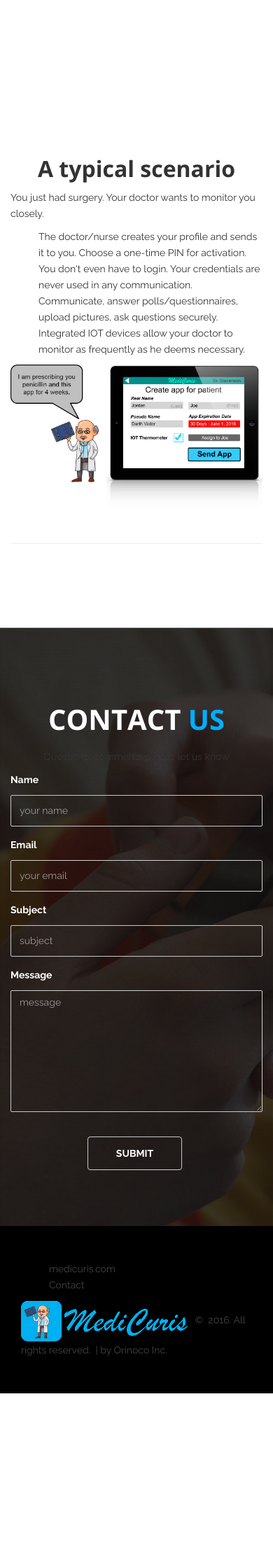
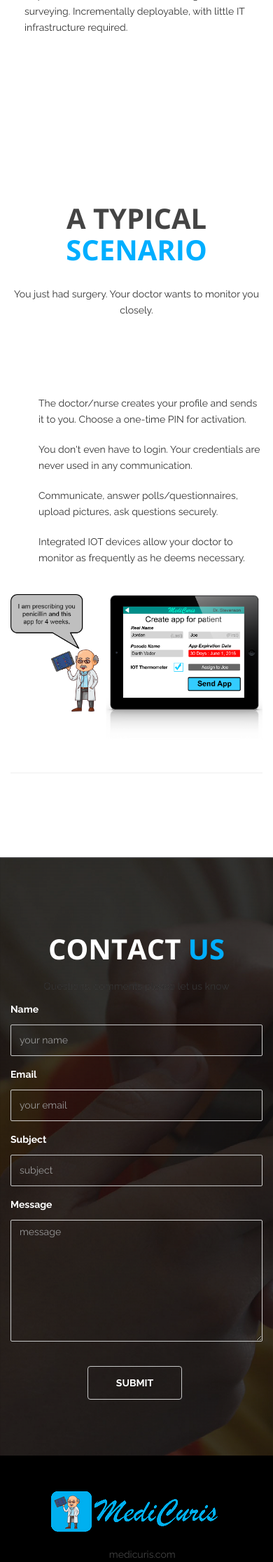
Before and after one commit to castemmasters/castem, a PHP site: page / in a window 390 px wide. Shown: the part 2491-4723 px from the top of the page at 70% size. Before the commit the page ends 4482 px from the top, so only its background shows below. Run offline with PHP 8.4, Linux system fonts and the light colour scheme; some libraries are stand-ins or nearby versions.

Commit message:
Changes for responsive

```diff
--- a/public_html/css/style.css
+++ b/public_html/css/style.css
@@ -284,6 +284,10 @@ h5{
 	margin-bottom: 0px;
 }
 
+.on .navbar-brand .img-responsive{
+    width: 180px;
+}
+
 #tf-menu {
 	padding: 15px;
 	-webkit-transition: all 0.8s;
@@ -310,7 +314,7 @@ h5{
 }
 .on{
 	background-color: #28292E !important;
-	padding: 0px !important;
+	padding: 10px !important;
 }
 .navbar-default .navbar-nav > .active > a,
 .navbar-default .navbar-nav > li > a:focus, .navbar-default .navbar-nav > li > a:hover {
@@ -322,7 +326,8 @@ h5{
 }
 
 .navbar-brand {
-   margin-top: -18px;
+   margin-top: -15px;
+   padding: 15px 0px;
 }
 .navbar-default .navbar-nav  a:hover{
 	color: #00AEFF!important;
@@ -331,6 +336,10 @@ h5{
     color: #00AEFF!important;
     background: transparent;
 }
+.navbar-toggle{
+    margin-right: 5px;
+}
+
 
 .navbar-toggle:hover{
 	background: #00AEFF!important;
@@ -661,6 +670,31 @@ h5{
 	top: 0px;
 	z-index: 999;
 }
+
+/*------------custom--------------*/
+
+.scenario_list{
+    padding-top: 40px;
+}
+.scenario_list li{
+    margin-bottom: 20px;
+}
+.featurette-image-frame{
+    padding-top: 20px;
+}
+.copyright{
+    padding-top: 20px;
+    text-align: right;
+}
+.footermenu{
+    padding-top: 20px;
+    text-align: center;
+}
+.footermenu li{
+    display: inline-block;
+    padding: 0 10px;
+}
+/*-------------end custom----------*/
 
 
 /*?BENEFit section
@@ -1258,3 +1292,18 @@ h5{
     background: #00AEFF;
     opacity: 1;
 }
+
+@media (max-width:768px){
+    .img-responsive{
+        width: 190px;
+    }
+    .featurette-image.img-responsive{
+        width: auto;
+    }
+    .footerlogo{
+        text-align: center;
+    }
+    .copyright{
+        text-align: center;
+    }
+}
--- a/public_html/includes/footer.php
+++ b/public_html/includes/footer.php
@@ -1,4 +1,5 @@
 <footer id="footer"  class="dark_background">
+<!--
 	<section class="container footer-in">
 		<div class="col-md-3">
 			<div class="widget">
@@ -15,16 +16,33 @@
 				</div>
 			</div>
 		</div>
-
-
-
 	</section>
+-->
 	<!-- end-footer-in -->
 	<section class="footbot">
 		<div class="container">
-			<div style="text-align: left;" class="col-md-12">
-				<a href="/"> <img id="footer-logo" src="images/logo1.png" alt="orinoco logo"> &#0169 &nbsp;2016. All
-				rights reserved.&nbsp; | by Orinoco Inc.</a>
+			<div class="col-sm-3 footerlogo">
+				<a href="/"> <img id="footer-logo" src="images/logo1.png" alt="orinoco logo"></a>
+			</div>
+            <div class="col-md-4">
+                <div class="widget">
+                    <div class="menu-footer1-container">
+                        <ul class="footermenu">
+                            <li>
+                                <a>medicuris.com</a>
+                            </li>
+
+                            <li>
+                                <a class="page-scroll" href=<?php echoActiveClassIfRequestMatches("index","contact") ?>Contact</a>
+                            </li>
+                        </ul>
+                    </div>
+                </div>
+            </div>
+			<div class="col-sm-5">
+                <div class="copyright">
+				    <a href="/">&#0169 &nbsp;2016. All rights reserved.&nbsp; | by Orinoco Inc.</a>
+                </div>
 			</div>
 		</div>
 	</section>
--- a/public_html/pages/landing.php
+++ b/public_html/pages/landing.php
@@ -29,7 +29,7 @@
 <section id="highlights" class="white_background">
  <div class="container">
   <div class="row">
-   <div class=" text-center">
+   <div class="heading-inner text-center">
     <h2 class="sec-title"> Our novel <span> approach </span></h2>
     <h4 class="sec-sub-title text-center"> The needs of <span> healthcare</span> are very different from typical consumer apps </h4>
    </div>
@@ -100,12 +100,14 @@ Designed from the ground up for the unique requirements of healthcare monitoring
 <section id="scenario"  class="white_background">
  <div  class="container ">
   <!-- FEATURETTE BEGIN  -->
-  <div class="row  ">
-   <div class="col-md-12">
-    <h2  class="text-center">A typical scenario</h2>
-    <p  >
-     You just had surgery. Your doctor wants to monitor you closely.
-     <ul>
+  <div class="row">
+   <div class="heading-inner text-center">
+    <h2 class="sec-title">A typical <span>scenario</span></h2>
+    <p>You just had surgery. Your doctor wants to monitor you closely.</p>
+   </div>
+
+      <div class="col-md-4">
+         <ul class="scenario_list">
           <li>
            The doctor/nurse creates your profile and sends it to you. Choose a one-time PIN for activation.
           </li>
@@ -119,10 +121,9 @@ Designed from the ground up for the unique requirements of healthcare monitoring
            Integrated IOT devices allow your doctor to monitor as frequently as he deems necessary.
           </li>
          </ul>
-    </p>
+      </div>
 
-   </div>
-   <div class="col-md-12 featurette-image-frame">
+   <div class="col-md-8 featurette-image-frame">
     <span class="featurette-image-helper"> <img src="images/projects/medicuris/curis_app.png"
      class="featurette-image img-responsive" alt="500x400"></span>
    </div>
```
Lines whose indentation alone changed are shown as unchanged.
